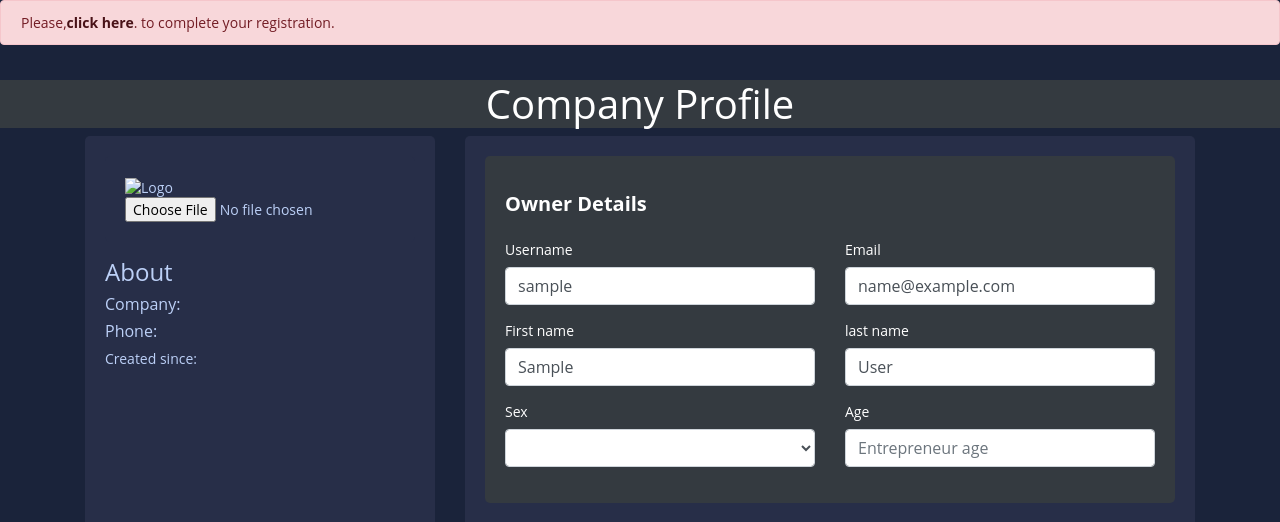
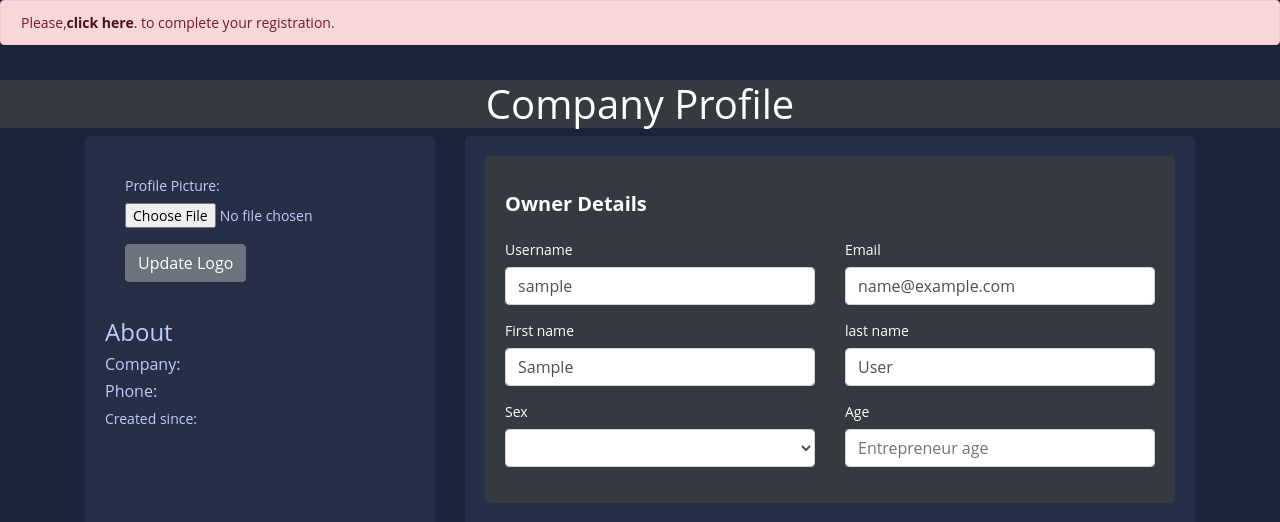
Before and after one commit to AbouYounes/django_invoice_manager, a Django app: page /en/add-entrepreneur in a window 1280 px wide. Shown: the part 66-588 px from the top of the page. Run offline with Django 5.2, Linux system fonts and the light colour scheme; the visitor is signed in with stand-in values (Sample User, id 1); data comes from the database, SQL or seed files in the repository; data that the repository does not hold is empty.

Commit message:
Image profile form realised

```diff
--- a/invoice_app/admin.py
+++ b/invoice_app/admin.py
@@ -12,7 +12,6 @@ class AdminFirma(admin.ModelAdmin):
         'name',
         'company',
         'email',
-        'logo',
         'phone',
         'address',
         'sex',
@@ -35,7 +34,6 @@ class AdminInvoice(admin.ModelAdmin):
 class AdminEntrepreneur(admin.ModelAdmin):
     list_display = ('name', 'email', 'phone', 'address', 'sex', 'age', 'city', 'zip_code', 'created_date', 'bank', 'bankaccount', 'swift', 'iban')
 
-admin.site.register(Firma, AdminFirma)
 admin.site.register(Customer, AdminCustomer)
 admin.site.register(Invoice, AdminInvoice)
 admin.site.register(Entrepreneur, AdminEntrepreneur)
--- a/invoice_app/decorators.py
+++ b/invoice_app/decorators.py
@@ -10,7 +10,13 @@ from django.shortcuts import get_object_or_404
 from invoice_app.models import *
 
 
+# Profile Extra Form
+class ProfilePicForm(forms.ModelForm):
+    logo = forms.ImageField(label="Profile Picture")
 
+    class Meta:
+        model = User
+        fields = ('logo',)
 
 
 
@@ -57,7 +63,6 @@ class UserRegistrationForm(forms.ModelForm):
             'first_name',
             'last_name',
             'email',
-            'logo'
             )
 
     def clean_password2(self):
--- a/invoice_app/views.py
+++ b/invoice_app/views.py
@@ -3,6 +3,8 @@ from django.shortcuts import render
 from django.views import View
 from .models import *
 from django.contrib import messages
+from django import forms
+
 
 import pdfkit
 from django.http import HttpResponse
@@ -180,7 +182,14 @@ def register(request):
 
 @login_required
 def entrepView(request):
-    if request.method == 'POST':
+    current_user= User.objects.get(id=request.user.id)
+    profile_form = ProfilePicForm(request.POST or None, request.FILES or None, instance=current_user)
+    context = {
+        'current_user': current_user,
+        'profile_form': profile_form,
+    }
+    if request.method == 'POST' or profile_form.is_valid():
+        profile_form.save()
         data = {
             'username': request.POST.get('username'),
             'first_name': request.POST.get('first_name'),
@@ -189,7 +198,6 @@ def entrepView(request):
             'age': request.POST.get('age'),
             'email': request.POST.get('email'),
             'phone': request.POST.get('phone'),
-            'logo': request.FILES.get('logo'),
             'company_name': request.POST.get('company_name'),
             'created_date': request.POST.get('created_date'),
             'street': request.POST.get('street'),
@@ -213,16 +221,7 @@ def entrepView(request):
         except Exception as e:
             messages.error(request, _(f"Sorry our system is detecting the following issues: {e}"))
 
-    try:
-        current_user= User.objects.filter(id=request.user.id).get()
-        #print("logo = ",current_user.logo)
 
-    except Exception as e:
-        messages.error(request, _(f"Sorry our system is detecting the following issues: {e}"))
-
-    context = {
-        'current_user': current_user
-    }
 
     return render(request, 'add_entrepreneur.html', context)
 
--- a/templates/add_entrepreneur.html
+++ b/templates/add_entrepreneur.html
@@ -18,8 +18,11 @@
                             <div class="user-profile">
                                 <div class="card">
                                     <div class="card-body">
-                                        <img src="{{ current_user.logo.url }}" alt="Logo" style="width:200px;height:200px;">
-                                        <input type="file" id="logo" name="logo">
+                                        {% if request.user.logo %}
+                                        <img src="{{ current_user.logo.url }}" alt="logo" style="width:200px;height:200px;">
+                                        {% endif %}
+                                        {{ profile_form.as_p}}
+                                        <button type="submit" class="btn btn-secondary">Update Logo</button>
                                     </div>
                                 </div>
                                 <h4>{% trans 'About' %}</h4>
```
Also changed, not shown: 2 other files.
